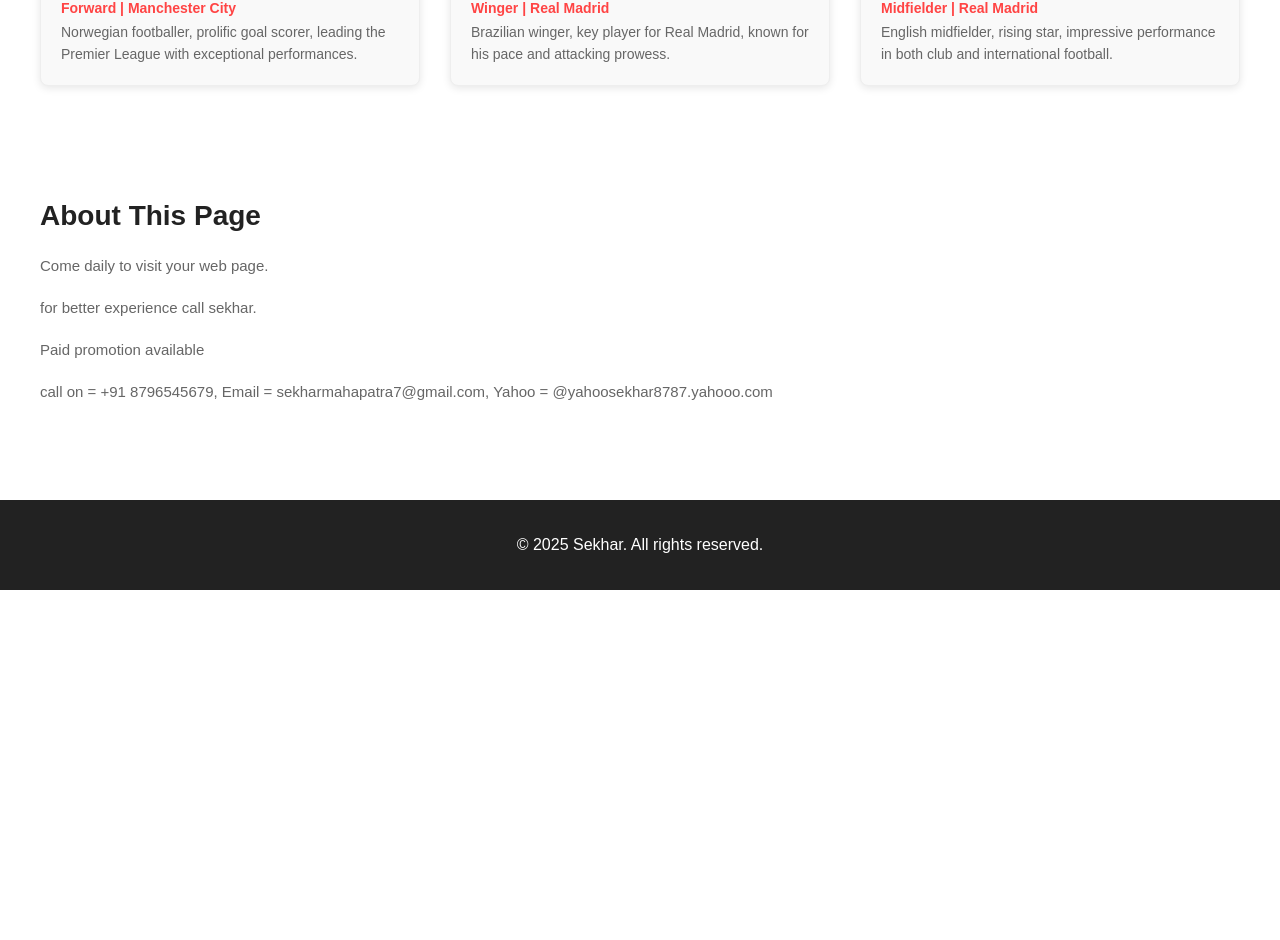
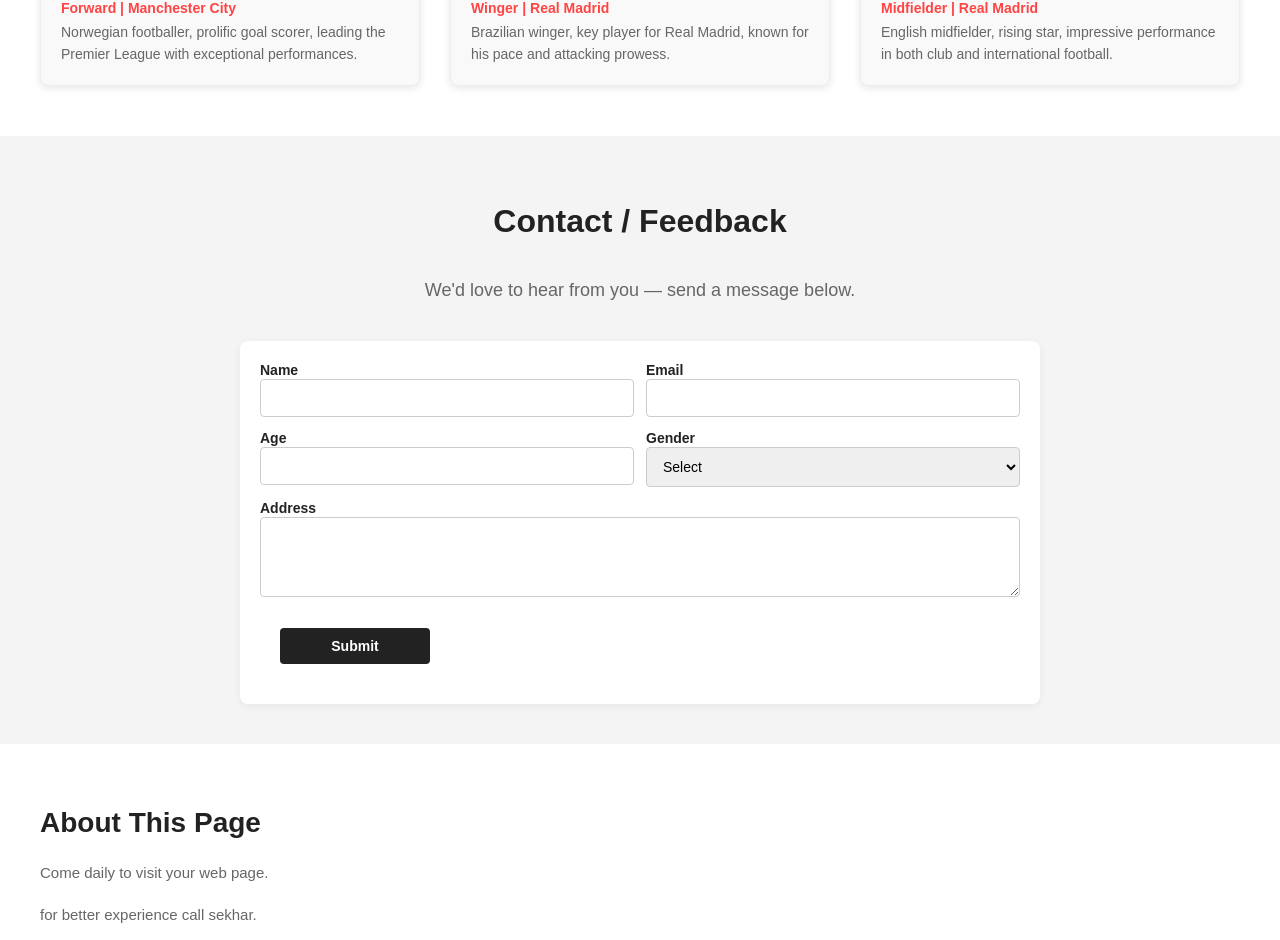
Before and after one commit to SekharMahapatra77/mypro, a plain HTML site: page index.html in a window 1280 px wide. Shown: the part 2472-3412 px from the top of the page. Before the commit the page ends 3062 px from the top, so only its background shows below. Drawn offline with Linux system fonts and the light colour scheme; a script that the page names is missing.

Commit message:
form section added

```diff
--- a/index.html
+++ b/index.html
@@ -128,6 +128,49 @@
             </div>
         </div>
     </section>
+        <section class="contact-section">
+            <h2 class="section-title">Contact / Feedback</h2>
+            <p class="section-subtitle">We'd love to hear from you — send a message below.</p>
+            <div class="contact-container">
+                <form class="contact-form" action="#" method="post" novalidate>
+                    <div class="two-col">
+                        <div class="field">
+                            <label for="name">Name</label>
+                            <input type="text" id="name" name="name" required>
+                        </div>
+                        <div class="field">
+                            <label for="email">Email</label>
+                            <input type="email" id="email" name="email" required>
+                        </div>
+                    </div>
+
+                    <div class="two-col">
+                        <div class="field">
+                            <label for="age">Age</label>
+                            <input type="number" id="age" name="age" min="0" max="120">
+                        </div>
+                        <div class="field">
+                            <label for="gender">Gender</label>
+                            <select id="gender" name="gender">
+                                <option value="">Select</option>
+                                <option>Male</option>
+                                <option>Female</option>
+                                <option>Other</option>
+                                <option>Prefer not to say</option>
+                            </select>
+                        </div>
+                    </div>
+
+                    <div class="field">
+                        <label for="address">Address</label>
+                        <textarea id="address" name="address" rows="3"></textarea>
+                    </div>
+
+                    <button type="submit" class="ad-btn">Submit</button>
+                </form>
+            </div>
+        </section>
+
         <main>
             <section>
                 <h2>About This Page</h2>
--- /dev/null
+++ b/script.js
@@ -0,0 +1,42 @@
+document.addEventListener('DOMContentLoaded', () => {
+	const form = document.querySelector('.contact-form');
+	if (!form) return;
+
+	// Create a message container and insert at top of form
+	const msg = document.createElement('div');
+	msg.className = 'form-message';
+	form.prepend(msg);
+
+	form.addEventListener('submit', (e) => {
+		e.preventDefault();
+		msg.textContent = '';
+		msg.classList.remove('success', 'error');
+
+		const name = form.querySelector('#name')?.value.trim();
+		const email = form.querySelector('#email')?.value.trim();
+
+		if (!name || !email) {
+			msg.textContent = 'Please provide your name and email.';
+			msg.classList.add('error');
+			return;
+		}
+
+		const emailRe = /^[^\s@]+@[^\s@]+\.[^\s@]+$/;
+		if (!emailRe.test(email)) {
+			msg.textContent = 'Please enter a valid email address.';
+			msg.classList.add('error');
+			return;
+		}
+
+		// Simulate success (replace with real submission logic as needed)
+		msg.textContent = 'Thanks — your message has been sent!';
+		msg.classList.add('success');
+		form.reset();
+
+		// Auto-hide the message after a short delay
+		setTimeout(() => {
+			msg.textContent = '';
+			msg.classList.remove('success');
+		}, 4000);
+	});
+});
--- a/style.css
+++ b/style.css
@@ -258,3 +258,78 @@ footer {
   color: #fff;
   margin-top: 40px;
 }
+
+/* Contact form styles */
+.contact-section {
+  padding: 40px 20px;
+  background-color: #f4f4f4;
+}
+.contact-container {
+  max-width: 800px;
+  margin: 0 auto;
+}
+.contact-form {
+  background-color: #fff;
+  padding: 20px;
+  border-radius: 8px;
+  box-shadow: 0 2px 8px rgba(0, 0, 0, 0.06);
+  display: flex;
+  flex-direction: column;
+  gap: 12px;
+}
+.contact-form label {
+  color: #222;
+  font-size: 14px;
+  font-weight: 600;
+}
+.contact-form input,
+.contact-form select,
+.contact-form textarea {
+  padding: 10px 12px;
+  border: 1px solid #ccc;
+  border-radius: 4px;
+  font-size: 14px;
+  width: 100%;
+  box-sizing: border-box;
+}
+.contact-form textarea {
+  resize: vertical;
+  min-height: 80px;
+}
+.contact-form .ad-btn {
+  width: 150px;
+  padding: 10px 20px;
+  align-self: flex-start;
+}
+
+@media (min-width: 700px) {
+  .two-col {
+    display: flex;
+    gap: 12px;
+  }
+  .two-col .field {
+    flex: 1;
+  }
+}
+
+/* Inline form message styles */
+.form-message {
+  padding: 10px 14px;
+  border-radius: 6px;
+  font-weight: 600;
+  font-size: 14px;
+  margin-bottom: 6px;
+  display: none;
+}
+.form-message.success {
+  background-color: #e6ffed;
+  color: #1a7f37;
+  border: 1px solid #c6f0d0;
+  display: block;
+}
+.form-message.error {
+  background-color: #ffecec;
+  color: #a11;
+  border: 1px solid #f5c2c2;
+  display: block;
+}
```
